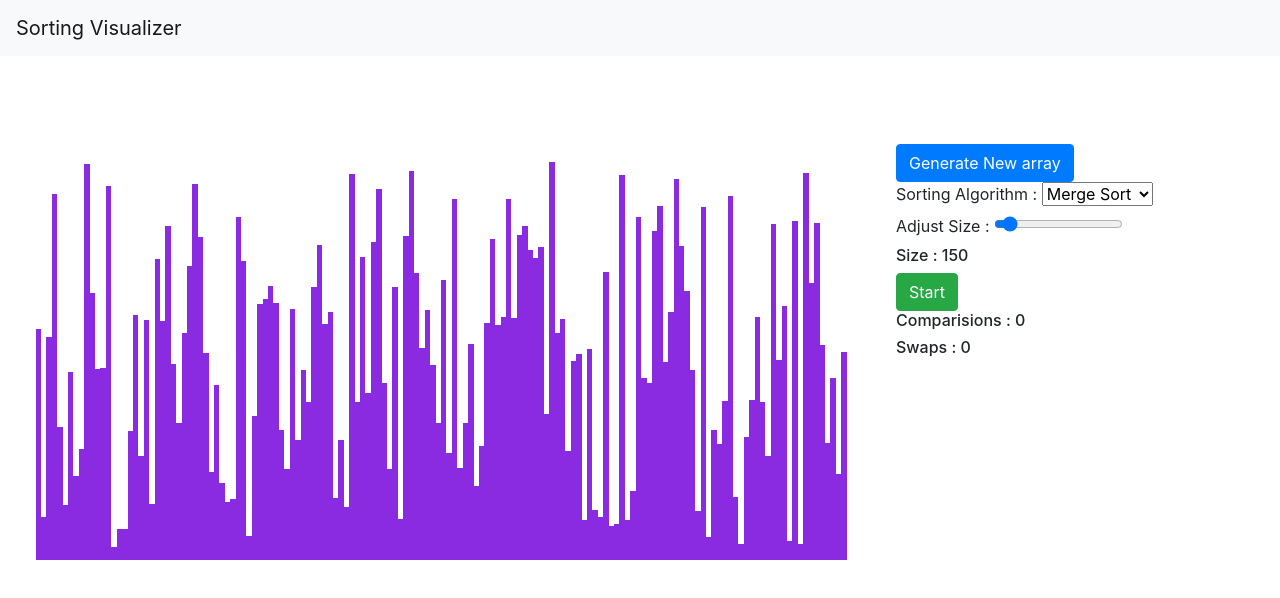
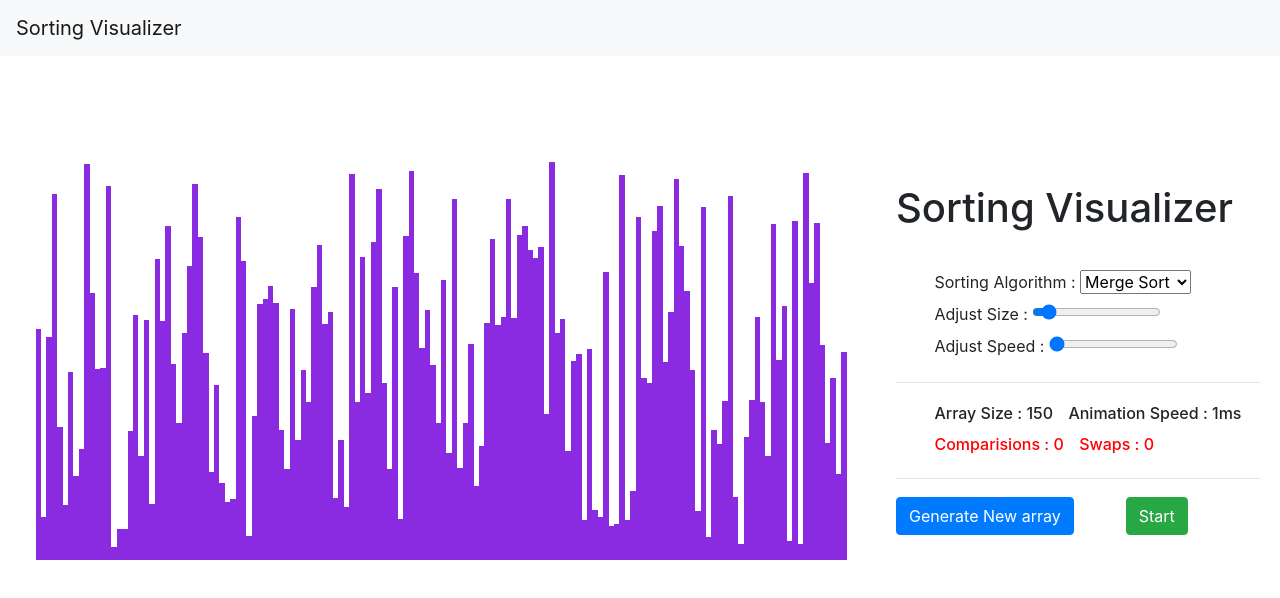
Before and after one commit to nitheesh-daram/Sorting-visualizer, a React (Create React App) app: page / in a window 1280 px wide. Shown: the top 598 px of the page. Built offline with nearby package versions, Linux system fonts and the light colour scheme; the HTML template or start-up script is replaced by a standard one.

Commit message:
changed ui

```diff
--- a/src/components/Simulator/Simulator.css
+++ b/src/components/Simulator/Simulator.css
@@ -15,12 +15,60 @@
   padding: 10px;
   height: 450px;
   padding-top: 5%;
+  overflow: hidden;
 }
-.array-bar,.array-bar1  {
+.array-bar  {
   display: inline-block;
   background-color: blueviolet;
+  /* border-top-style:dashed ; */
+  /* border-top-color: black; */
 }
 .controls{
   margin-left:70% ;
   height: 80vh;
+  padding-top: 5%;
 }
+
+.title{
+/* margin-top: 10%; */
+  width: 100%;
+  margin-bottom: 10%;
+}
+
+.real-controls{
+width: 80%;
+margin: auto;
+}
+hr{
+  margin-right: 20px;
+  /* background-color: black; */
+  height: 2px;
+}
+.data{
+  width: 80%;
+  margin: auto;
+}
+
+.buttons{
+width: 80%;
+/* margin: auto; */
+}
+
+.new{
+  float: left;
+  margin-left: 0%;
+}
+.start{
+  float: right;
+  margin-right: 5%;
+}
+.data-single{
+  display: inline-block;
+}
+#speed-data ,#swap{
+  margin-left: 5%;
+}
+
+#swap,#comp{
+  color: red;
+}
--- a/src/components/Simulator/Simulator.js
+++ b/src/components/Simulator/Simulator.js
@@ -4,7 +4,7 @@ import { normalsort } from "../Algos/Algos";
 import { bubblesort } from "../Algos/Algos";
 import { mergesort } from "../Algos/Algos";
 // Animation speed
-let speed = 10;
+// let speed = 1;
 
 export default class Simulator extends Component {
   constructor(props) {
@@ -13,6 +13,7 @@ export default class Simulator extends Component {
       array: [],
       comparisions: 0,
       swaps: 0,
+      speed: 1,
     };
   }
 
@@ -33,12 +34,13 @@ export default class Simulator extends Component {
   }
 
   animate(animations) {
+    let speed = this.state.speed;
     const arrayBars = document.getElementsByClassName("array-bar");
     for (let index = 0; index < animations.length; index++) {
       let comparison = animations[index].comparision;
       let swap = animations[index].swap;
       setTimeout(() => {
-        arrayBars[comparison[1]].style.backgroundColor = "orange";
+        arrayBars[comparison[1]].style.backgroundColor = "black";
         arrayBars[comparison[0]].style.backgroundColor = "red";
         let comp = document.getElementById("comp");
         // eslint-disable-next-line
@@ -60,7 +62,7 @@ export default class Simulator extends Component {
         const arrayBars = document.getElementsByClassName("array-bar");
         arrayBars[comparison[1]].style.backgroundColor = "blueviolet";
         arrayBars[comparison[0]].style.backgroundColor = "blueviolet";
-      }, index * speed);
+      }, (index + 1) * speed);
     }
   }
 
@@ -75,6 +77,7 @@ export default class Simulator extends Component {
 
   mergesort() {
     const animations = mergesort(this.state.array);
+    let speed = this.state.speed;
     for (let i = 0; i < animations.length; i++) {
       const arrayBars = document.getElementsByClassName("array-bar");
       const isColorChange = i % 3 !== 2;
@@ -104,7 +107,14 @@ export default class Simulator extends Component {
       }
     }
   }
-
+  speed() {
+    let temp = document.getElementById("speed").value;
+    temp = temp === 1 ? temp : temp - 1;
+    temp = temp === 0 ? temp + 1 : temp;
+    this.state.speed = temp;
+    document.getElementById("speed-data").innerHTML =
+      "Animation Speed : " + temp + "ms";
+  }
   start() {
     const algo = document.getElementById("algo").value;
     if (algo === "1") {
@@ -138,14 +148,10 @@ export default class Simulator extends Component {
             </div>
           </div>
           <div className="controls">
-            <br />
-            <button
-              className="btn btn-primary"
-              onClick={() => this.resetarray()}
-            >
-              Generate New array
-            </button>{" "}
-            <br />
+            <div className="title">
+              <h1>Sorting Visualizer</h1>
+            </div>
+            <div className="real-controls">
               <label>Sorting Algorithm : </label> <span></span>
               <select id="algo" name="algo" defaultValue="3">
                 <option value="1">Naive Sort</option>
@@ -162,12 +168,54 @@ export default class Simulator extends Component {
                 defaultValue="150"
                 onChange={() => this.resetarray()}
               ></input>
-            <h6 id="arraySize">Size : {this.state.array.length}</h6>
-            <button className="btn btn-success" onClick={() => this.start()}>
+              <br />
+              <label>Adjust Speed : </label> <span></span>
+              <input
+                id="speed"
+                type="range"
+                min="1"
+                max="101"
+                defaultValue="1"
+                step="25"
+                onChange={() => this.speed()}
+              ></input>
+            </div>
+            <hr />
+            <div className="data">
+              <div className="sizeandspeed">
+                <h6 className="data-single" id="arraySize">
+                  Array Size : {this.state.array.length}{" "}
+                </h6>
+                <h6 className="data-single" id="speed-data">
+                  Animation Speed : {this.state.speed}ms
+                </h6>
+              </div>
+              <div className="compandswap">
+                <h6 className="data-single" id="comp">
+                  Comparisions : {this.state.comparisions}
+                </h6>
+                <h6 className="data-single" id="swap">
+                  Swaps : {this.state.swaps}
+                </h6>
+              </div>
+            </div>
+            <hr />
+            <div className="buttons">
+              <button
+                className="btn new btn-primary"
+                onClick={() => this.resetarray()}
+              >
+                Generate New array
+              </button>
+              <span />
+              <button
+                className="btn start btn-success"
+                onClick={() => this.start()}
+              >
                 Start
               </button>
-            <h6 id="comp">Comparisions : {this.state.comparisions}</h6>
-            <h6 id="swap">Swaps : {this.state.swaps}</h6>
+            </div>
+            <div className="algo-info"></div>
           </div>
         </section>
       </>
```
Lines whose indentation alone changed are shown as unchanged.
